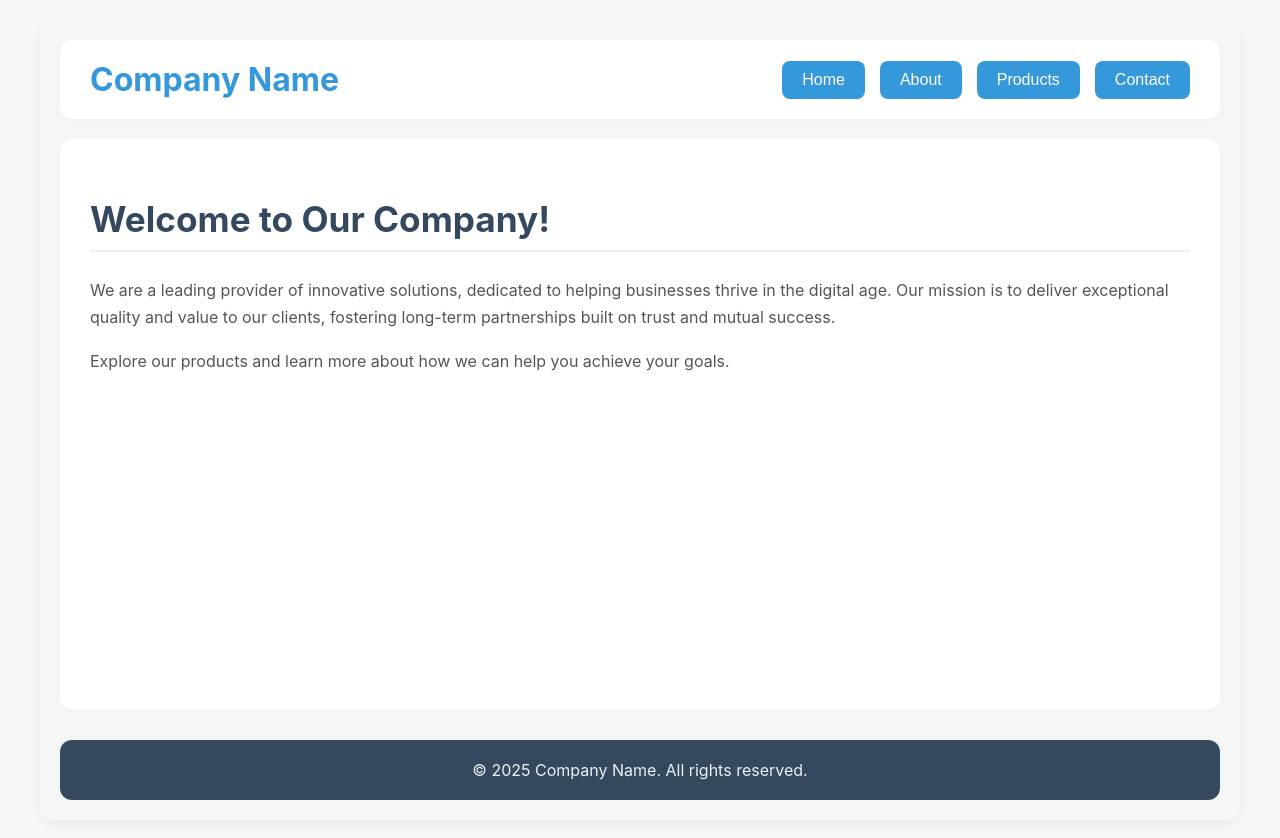
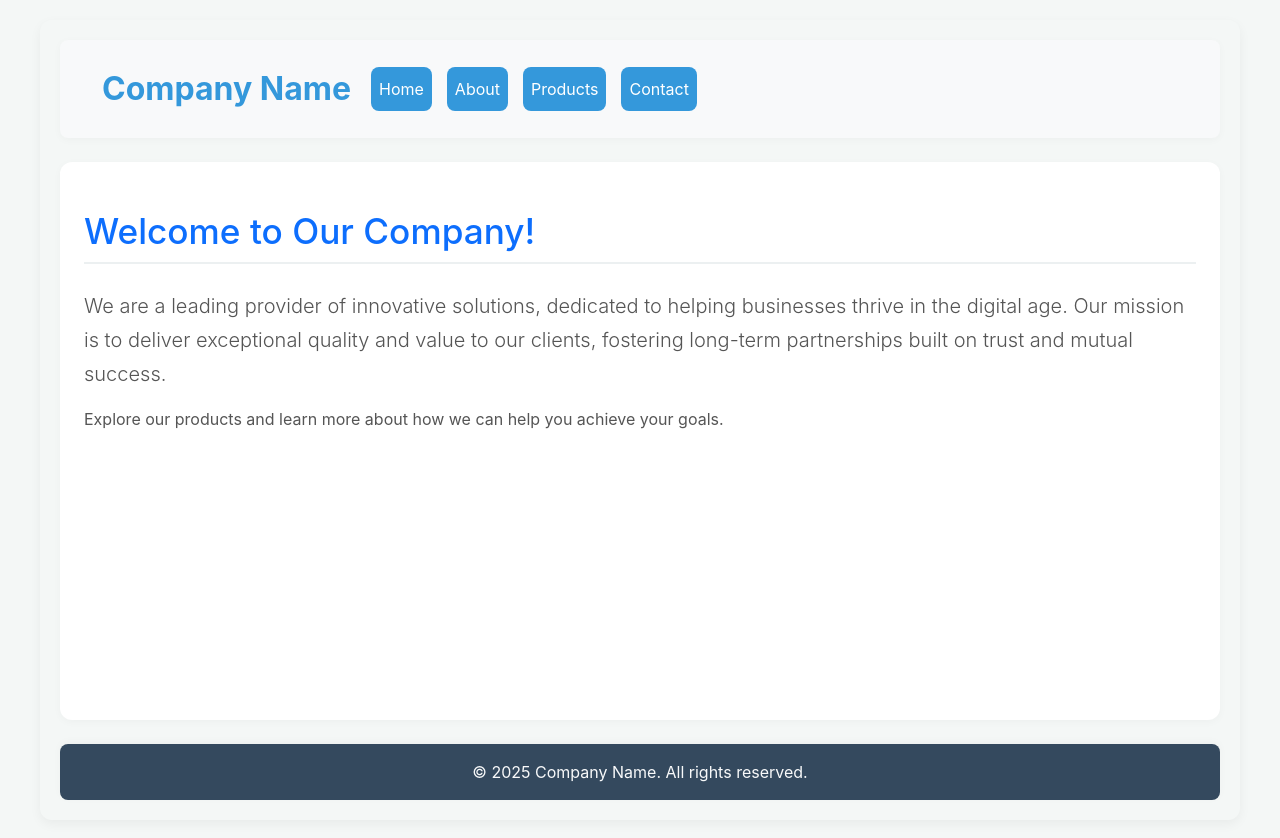
Before and after one commit to Akshit1025/sunrise-papers, a React (Create React App) app: page / in a window 1280 px wide. Built offline with nearby package versions, Linux system fonts and the light colour scheme; no server answers.

Commit message:
Added Bootstrap

```diff
--- a/package.json
+++ b/package.json
@@ -7,6 +7,7 @@
     "@testing-library/jest-dom": "^6.6.3",
     "@testing-library/react": "^16.3.0",
     "@testing-library/user-event": "^13.5.0",
+    "bootstrap": "^5.3.6",
     "firebase": "^11.9.0",
     "react": "^19.1.0",
     "react-dom": "^19.1.0",
--- a/src/App.css
+++ b/src/App.css
@@ -10,7 +10,7 @@ body {
   color: #333;
 }
 
-.container {
+.container { /* This class will now often be used alongside Bootstrap's .container or .container-fluid */
   display: flex;
   flex-direction: column;
   min-height: 100vh;
@@ -18,7 +18,7 @@ body {
   box-sizing: border-box;
   border-radius: 12px;
   box-shadow: 0 4px 12px rgba(0,0,0,0.05);
-  max-width: 1200px;
+  max-width: 1200px; /* Keep max-width for overall layout */
   margin: 20px auto;
 }
 
@@ -28,7 +28,7 @@ body {
   border-radius: 12px;
   margin-bottom: 20px;
   box-shadow: 0 2px 8px rgba(0,0,0,0.03);
-  display: flex;
+  display: flex; /* Kept flex properties */
   justify-content: space-between;
   align-items: center;
   flex-wrap: wrap;
@@ -44,10 +44,10 @@ body {
 .nav {
   display: flex;
   flex-wrap: wrap;
-  gap: 15px;
+  gap: 15px; /* Gap is a useful property not directly in Bootstrap's nav-items */
 }
 
-.nav-button {
+.nav-button { /* Custom button style, will override Bootstrap's .btn defaults */
   background-color: #3498db;
   color: white;
   border: none;
@@ -98,8 +98,10 @@ body {
   color: #555;
 }
 
+/* Changed service-card-container to use Bootstrap's grid system classes in components */
+/* Retaining these styles just in case for elements not covered by Bootstrap */
 .service-card-container {
-  display: grid;
+  display: grid; /* Keeping this for fallback, but components will use Bootstrap row/col */
   grid-template-columns: repeat(auto-fit, minmax(280px, 1fr));
   gap: 20px;
   margin-top: 25px;
@@ -149,7 +151,7 @@ body {
   resize: vertical;
 }
 
-.submit-button {
+.submit-button { /* Custom button style, will override Bootstrap's .btn defaults */
   background-color: #27ae60; /* Green for submit */
   color: white;
   border: none;
--- a/src/App.js
+++ b/src/App.js
@@ -1,20 +1,20 @@
 // src/App.js
 
 import React, { useState, useEffect } from 'react';
-import { signInAnonymously, onAuthStateChanged } from 'firebase/auth';
+import { signInAnonymously, onAuthStateChanged } from 'firebase/auth'; // Removed signInWithCustomToken
 
 // Import Firebase config and instances
-import { auth } from './firebaseConfig.js'; // Added .js extension back
+import { auth } from './firebaseConfig'; // Removed .js extension
 // Import main CSS file
-import './App.css';
+import './App.css'; // App.css will be loaded after Bootstrap
 
-// Import components and pages (added .js extension back for local JS files)
-import Navbar from './components/Navbar.js';
-import Footer from './components/Footer.js';
-import HomePage from './pages/HomePage.js';
-import AboutPage from './pages/AboutPage.js';
-import ProductsPage from './pages/ProductsPage.js';
-import ContactPage from './pages/ContactPage.js';
+// Import components and pages (no .js extension)
+import Navbar from './components/Navbar';
+import Footer from './components/Footer';
+import HomePage from './pages/HomePage';
+import AboutPage from './pages/AboutPage';
+import ProductsPage from './pages/ProductsPage';
+import ContactPage from './pages/ContactPage';
 
 const App = () => {
   const [currentPage, setCurrentPage] = useState('home');
@@ -50,9 +50,11 @@ const App = () => {
   }, []); // The empty dependency array ensures this effect runs only once on component mount
 
   return (
-    <div className="container">
+    // Use Bootstrap container for overall layout, combined with custom 'container' class for specific styling
+    <div className="container custom-container d-flex flex-column min-vh-100">
       <Navbar setCurrentPage={setCurrentPage} userId={userId} />
-      <div className="main-content">
+      {/* Bootstrap padding classes, and custom 'main-content' for specific styling */}
+      <div className="main-content flex-grow-1 p-3 p-md-4">
         {(() => {
           switch (currentPage) {
             case 'home':
--- a/src/components/Footer.js
+++ b/src/components/Footer.js
@@ -4,7 +4,8 @@ import React from 'react';
 // No need to import styles.js, as styles are now in App.css
 
 const Footer = () => (
-  <footer className="footer">
+  // Use Bootstrap padding and text alignment classes, combined with custom 'footer' class
+  <footer className="footer py-3 mt-4 text-center text-light rounded-3">
     © {new Date().getFullYear()} Company Name. All rights reserved.
   </footer>
 );
--- a/src/components/Navbar.js
+++ b/src/components/Navbar.js
@@ -5,29 +5,54 @@ import React from 'react';
 
 const Navbar = ({ setCurrentPage, userId }) => {
   return (
-    <div className="header">
-      <div className="logo">Company Name</div>
-      <nav className="nav">
-        <button className="nav-button" onClick={() => setCurrentPage('home')}>
+    // Use Bootstrap navbar classes, and combine with custom 'header' class for specific styling
+    <nav className="navbar navbar-expand-lg navbar-light bg-light rounded-3 mb-4 header">
+      <div className="container-fluid">
+        <a className="navbar-brand logo" href="#" onClick={() => setCurrentPage('home')}>
+          Company Name
+        </a>
+        <button
+          className="navbar-toggler"
+          type="button"
+          data-bs-toggle="collapse"
+          data-bs-target="#navbarNav"
+          aria-controls="navbarNav"
+          aria-expanded="false"
+          aria-label="Toggle navigation"
+        >
+          <span className="navbar-toggler-icon"></span>
+        </button>
+        <div className="collapse navbar-collapse" id="navbarNav">
+          <ul className="navbar-nav me-auto mb-2 mb-lg-0 nav"> {/* Use me-auto for left alignment */}
+            <li className="nav-item">
+              <button className="nav-link nav-button" onClick={() => setCurrentPage('home')}>
                 Home
               </button>
-        <button className="nav-button" onClick={() => setCurrentPage('about')}>
+            </li>
+            <li className="nav-item">
+              <button className="nav-link nav-button" onClick={() => setCurrentPage('about')}>
                 About
               </button>
-        {/* Changed Services button to Products button */}
-        <button className="nav-button" onClick={() => setCurrentPage('products')}>
+            </li>
+            <li className="nav-item">
+              <button className="nav-link nav-button" onClick={() => setCurrentPage('products')}>
                 Products
               </button>
-        <button className="nav-button" onClick={() => setCurrentPage('contact')}>
+            </li>
+            <li className="nav-item">
+              <button className="nav-link nav-button" onClick={() => setCurrentPage('contact')}>
                 Contact
               </button>
-      </nav>
+            </li>
+          </ul>
           {userId && (
-        <div className="auth-info">
+            <div className="auth-info text-muted small mt-2 mt-lg-0 ms-lg-auto"> {/* Use ms-lg-auto for right alignment on large screens */}
               Signed in as: <strong>{userId}</strong>
             </div>
           )}
         </div>
+      </div>
+    </nav>
   );
 };
 
--- a/src/index.js
+++ b/src/index.js
@@ -1,6 +1,7 @@
 // src/index.js
 import React from 'react';
 import ReactDOM from 'react-dom/client';
+import 'bootstrap/dist/css/bootstrap.min.css'; // Import Bootstrap CSS for styling
 import './App.css'; // Import the main App CSS file
 import App from './App.js'; // Ensure .js extension is explicitly used for local modules
 
--- a/src/pages/AboutPage.js
+++ b/src/pages/AboutPage.js
@@ -4,8 +4,8 @@ import React from 'react';
 // No need to import styles.js, as styles are now in App.css
 
 const AboutPage = () => (
-  <div>
-    <h2 className="page-title">About Us</h2>
+  <div className="my-4"> {/* Add some vertical margin */}
+    <h2 className="page-title text-secondary">About Us</h2> {/* Use Bootstrap text-secondary for color */}
     <p className="paragraph">
       Founded in 20XX, our company started with a vision to revolutionize the industry by combining cutting-edge technology with unparalleled customer service. We believe in continuous innovation, ethical practices, and fostering a collaborative environment.
     </p>
--- a/src/pages/ContactPage.js
+++ b/src/pages/ContactPage.js
@@ -2,7 +2,7 @@
 
 import React, { useState } from 'react';
 import { collection, addDoc } from 'firebase/firestore';
-import { db } from '../firebaseConfig.js'; // Added .js extension back
+import { db } from '../firebaseConfig.js';
 
 const ContactPage = ({ userId, authReady }) => {
   const [name, setName] = useState('');
@@ -29,14 +29,13 @@ const ContactPage = ({ userId, authReady }) => {
     }
 
     try {
-      // Collection path now directly points to 'contact_messages' at the root
       const messagesCollectionPath = 'contact_messages';
       await addDoc(collection(db, messagesCollectionPath), {
         name,
         email,
         message,
         timestamp: new Date(),
-        userId: userId, // Still store the user ID for reference
+        userId: userId,
       });
       setStatusMessage("Your message has been sent successfully!");
       setSubmissionStatus('success');
@@ -51,44 +50,57 @@ const ContactPage = ({ userId, authReady }) => {
   };
 
   return (
-    <div>
-      <h2 className="page-title">Contact Us</h2>
+    <div className="my-4"> {/* Add some vertical margin */}
+      <h2 className="page-title text-success">Contact Us</h2> {/* Use Bootstrap text-success for color */}
       <p className="paragraph">
         Have a question or want to discuss a project? Feel free to reach out to us using the form below.
       </p>
-      <form className="form" onSubmit={handleSubmit}>
+      <form className="form p-4 border rounded shadow-sm" onSubmit={handleSubmit}> {/* Add Bootstrap form styling */}
+        <div className="mb-3">
+          <label htmlFor="contactName" className="form-label">Your Name</label>
           <input
             type="text"
+            className="form-control input-field rounded-pill" // Combine Bootstrap form-control with custom
+            id="contactName"
             placeholder="Your Name"
             value={name}
             onChange={(e) => setName(e.target.value)}
-          className="input-field"
             required
           />
+        </div>
+        <div className="mb-3">
+          <label htmlFor="contactEmail" className="form-label">Your Email</label>
           <input
             type="email"
+            className="form-control input-field rounded-pill" // Combine Bootstrap form-control with custom
+            id="contactEmail"
             placeholder="Your Email"
             value={email}
             onChange={(e) => setEmail(e.target.value)}
-          className="input-field"
             required
           />
+        </div>
+        <div className="mb-3">
+          <label htmlFor="contactMessage" className="form-label">Your Message</label>
           <textarea
+            className="form-control text-area-field rounded-3" // Combine Bootstrap form-control with custom
+            id="contactMessage"
             placeholder="Your Message"
             value={message}
             onChange={(e) => setMessage(e.target.value)}
-          className="text-area-field"
+            rows="5" // Set initial rows for textarea
             required
           />
-        <button type="submit" className="submit-button">
+        </div>
+        <button type="submit" className="btn btn-success btn-lg submit-button rounded-pill mt-3"> {/* Bootstrap button classes */}
           Send Message
         </button>
       </form>
       {submissionStatus && (
         <div
-          className={`message-box ${
-            submissionStatus === 'success' ? 'success-message' : 'error-message'
-          }`}
+          className={`alert ${
+            submissionStatus === 'success' ? 'alert-success' : 'alert-danger'
+          } text-center mt-3 message-box`} // Bootstrap alert classes
         >
           {statusMessage}
         </div>
--- a/src/pages/HomePage.js
+++ b/src/pages/HomePage.js
@@ -4,9 +4,9 @@ import React from 'react';
 // No need to import styles.js, as styles are now in App.css
 
 const HomePage = () => (
-  <div>
-    <h2 className="page-title">Welcome to Our Company!</h2>
-    <p className="paragraph">
+  <div className="my-4"> {/* Add some vertical margin using Bootstrap utility class */}
+    <h2 className="page-title text-primary">Welcome to Our Company!</h2> {/* Use Bootstrap text-primary for color */}
+    <p className="paragraph lead"> {/* Use Bootstrap lead class for larger text */}
       We are a leading provider of innovative solutions, dedicated to helping businesses thrive in the digital age. Our mission is to deliver exceptional quality and value to our clients, fostering long-term partnerships built on trust and mutual success.
     </p>
     <p className="paragraph">
--- a/src/pages/ProductsPage.js
+++ b/src/pages/ProductsPage.js
@@ -2,7 +2,7 @@
 
 import React, { useState, useEffect } from 'react';
 import { collection, onSnapshot, query } from 'firebase/firestore';
-import { db } from '../firebaseConfig.js'; // Import db
+import { db } from '../firebaseConfig.js';
 
 const ProductsPage = ({ authReady }) => {
   const [products, setProducts] = useState([]);
@@ -10,18 +10,14 @@ const ProductsPage = ({ authReady }) => {
   const [error, setError] = useState(null);
 
   useEffect(() => {
-    // Only fetch data if Firestore is ready (authReady is true)
     if (!authReady) {
       console.log("Firestore not ready, skipping products fetch.");
       return;
     }
 
-    // Collection path now directly points to 'company_products' at the root
-    const productsCollectionPath = 'company_products';
-
+    const productsCollectionPath = 'company_products'; // Matches your root-level collection
     const q = query(collection(db, productsCollectionPath));
 
-    // Listen for real-time updates to the products collection
     const unsubscribe = onSnapshot(q, (snapshot) => {
       const productsList = [];
       snapshot.forEach((doc) => {
@@ -29,7 +25,7 @@ const ProductsPage = ({ authReady }) => {
       });
       setProducts(productsList);
       setLoading(false);
-      setError(null); // Clear any previous errors
+      setError(null);
       console.log("Products fetched:", productsList);
     }, (err) => {
       console.error("Error fetching products:", err);
@@ -37,32 +33,37 @@ const ProductsPage = ({ authReady }) => {
       setLoading(false);
     });
 
-    // Cleanup function to unsubscribe from real-time updates when the component unmounts
     return () => unsubscribe();
-  }, [authReady]); // Removed 'db' from dependency array
+  }, [authReady]); // db is not needed in dependency array
 
   if (loading) {
     return <div className="loading-text">Loading products...</div>;
   }
 
   if (error) {
-    return <div className="message-box error-message">{error}</div>;
+    return <div className="alert alert-danger text-center">{error}</div>; {/* Use Bootstrap alert */}
   }
 
   return (
-    <div>
-      <h2 className="page-title">Our Products</h2>
+    <div className="my-4"> {/* Add some vertical margin */}
+      <h2 className="page-title text-info">Our Products</h2> {/* Use Bootstrap text-info for color */}
       <p className="paragraph">
         Discover our innovative products designed to enhance your experience. We focus on quality and user satisfaction.
       </p>
       {products.length === 0 ? (
-        <div className="message-box">No products available yet. Check back soon!</div>
+        <div className="alert alert-info text-center">No products available yet. Check back soon!</div>
       ) : (
-        <div className="service-card-container">
+        // Use Bootstrap grid classes for responsive product cards
+        <div className="row row-cols-1 row-cols-md-2 row-cols-lg-3 g-4 mt-4">
           {products.map((product) => (
-            <div key={product.id} className="service-card">
-              <h3 className="service-title">{product.name}</h3>
-              <p className="service-description">{product.description}</p>
+            <div key={product.id} className="col">
+              <div className="card h-100 shadow-sm border-0 service-card"> {/* Use Bootstrap card and shadow classes, combine with custom */}
+                <div className="card-body">
+                  <h5 className="card-title text-primary mb-3 service-title">{product.name}</h5> {/* Bootstrap card-title, text-primary */}
+                  <p className="card-text text-secondary service-description">{product.description}</p> {/* Bootstrap card-text, text-secondary */}
+                  {/* Add more product details here, e.g., an image or features */}
+                </div>
+              </div>
             </div>
           ))}
         </div>
```
Also changed, not shown: 1 other file (tests, documents, lock files or other folders). Lines whose indentation alone changed are shown as unchanged.
